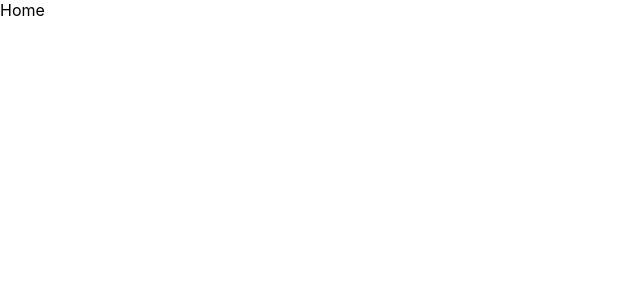
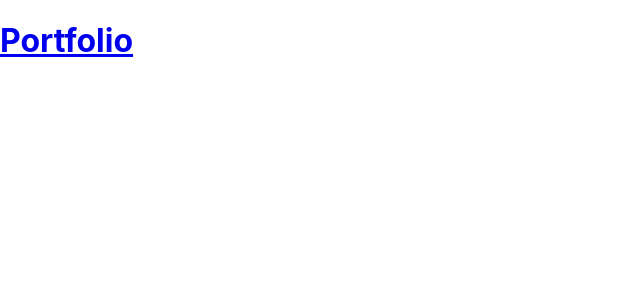
Before and after one commit to anxnyaaa/portfolio, a React (Create React App) app: page / in a window 1280 px wide. Shown: the top 300 px of the page, without its empty margins (0-640 px from the left). Built offline with nearby package versions, Linux system fonts and the light colour scheme.

Commit message:
Components folder made, Navbar created

```diff
--- a/src/App.js
+++ b/src/App.js
@@ -14,7 +14,7 @@ function App() {
         <Route path = "/" element = {<Home/>}/>
         <Route path = "/project" element = {<Project/>}/>
         <Route path = "/about" element = {<About/>}/>
-        <Route path = "/contacts" element = {<Contact/>}/>
+        <Route path = "/contact" element = {<Contact/>}/>
       </Routes>
     </>
   );
--- /dev/null
+++ b/src/components/Navbar.js
@@ -0,0 +1,16 @@
+import React from 'react'
+import "./NavbarStyles.css"
+import { Link } from 'react-router-dom'
+
+const Navbar = () => {
+  return (
+    <div className='header'>
+    <Link to="/">
+        <h1>Portfolio</h1>
+    </Link>
+
+    </div>
+  )
+}
+
+export default Navbar
--- a/src/routes/Home.js
+++ b/src/routes/Home.js
@@ -1,9 +1,10 @@
 import React from 'react'
+import Navbar from '../components/Navbar'
 
 const Home = () => {
   return (
     <div>
-      Home
+      <Navbar/>
     </div>
   )
 }
```
Also changed, not shown: src/components/NavbarStyles.css (added).
